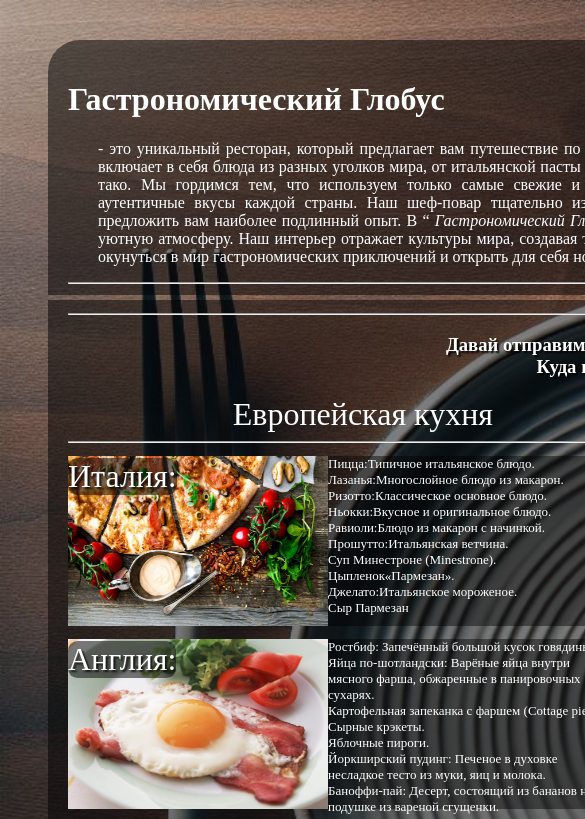
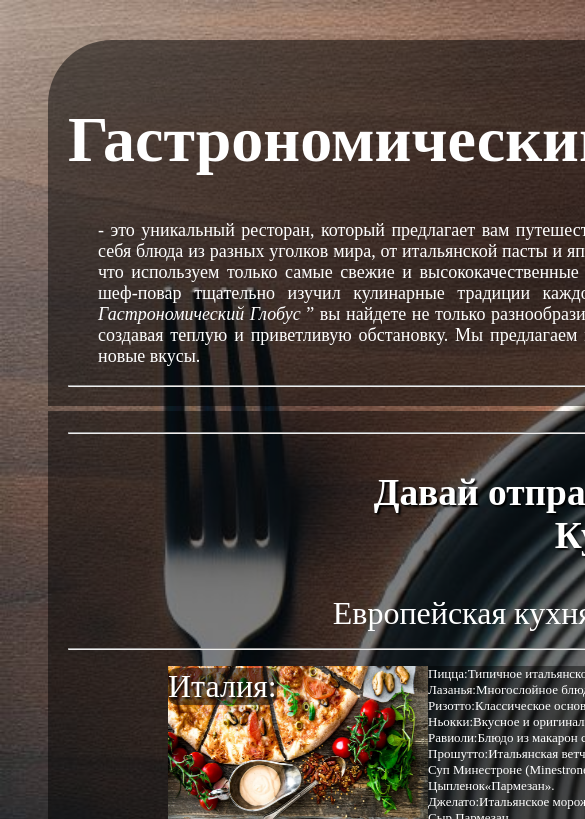
Before and after one commit to Yanovich23/myproject2, a plain HTML site: page index.html in a window 390 px wide. Shown: the top 819 px of the page, 585 px wide, since content can reach past the window. Drawn offline with nearby package versions, Linux system fonts and the light colour scheme; a script that the page names is missing.

Commit message:
Update style.css

```diff
--- a/style.css
+++ b/style.css
@@ -26,7 +26,7 @@ article{
     padding: 5px 20px 20px 20px;
     color: white;
     margin: 5px 40px 0 40px;
-    height: 900px;
+    height: 60%;
 }
 h3{
     text-align: center ;
@@ -105,7 +105,9 @@ ul{
     margin-top: 2px;
     margin-left: 145px;
 }
-
+section{
+    padding: 0px 100px;
+}
 .asia1  img{
     position:relative   ;
         padding-left: -100px;
@@ -130,6 +132,7 @@ ul{
 }
 .www1 ul{
 width: 245px;
+font-size: small;
 }
 .asia2 p{
     text-shadow: 2px 2px 2px #111;
@@ -199,18 +202,32 @@ footer a{
     margin: 20px;
     font-size: larger;
 }
+.wwww1{
+    font-size: large;
+}
 @media screen and (max-width: 420px) {
     body {
         width: 420px;
+        font-size: xx-large;
     }
+    html {
+        width: 420px;
+    }
+
 }
 @media screen and (max-width: 600px) {
     body {
         width: 600px;
     }
+    html {
+        width: 600px;
+    }
 }
 @media screen and (max-width: 768px) {
     body {
+        width: 768px;
+    }
+    html {
         width: 768px;
     }
 }
@@ -219,9 +236,23 @@ footer a{
     body {
         width: 1080px;
     }
+    html {
+        width: 1080px;
+    }
 }
 @media screen and (max-width: 1220px) {
     body {
         width: 1220px;
     }
+    html {
+        width: 1220px;
+    }
 }
+@media screen and (max-width: 1420px) {
+    body {
+        width: 1420px;
+    }
+    html {
+        width: 1420px;
+    }
+}
```
